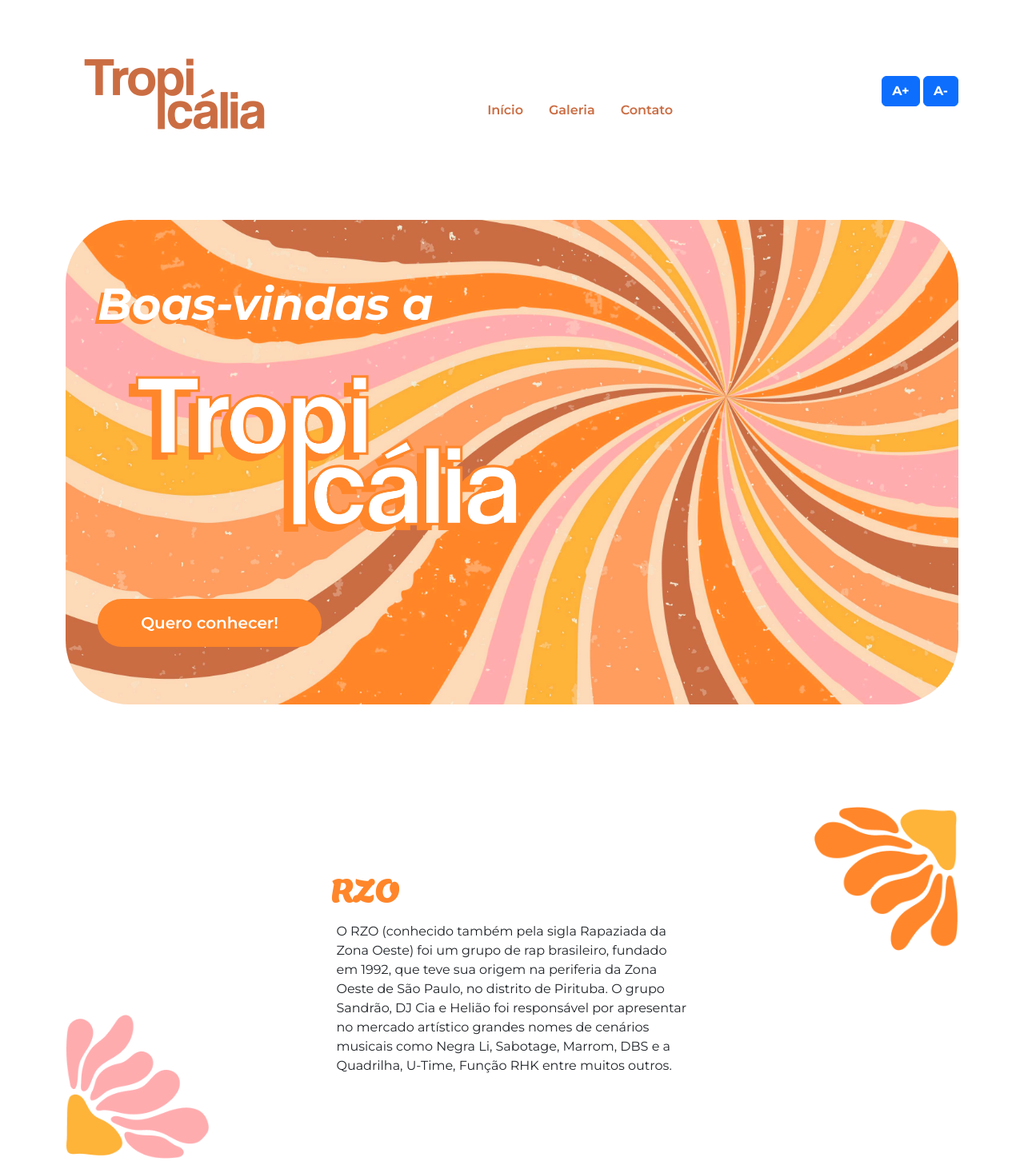
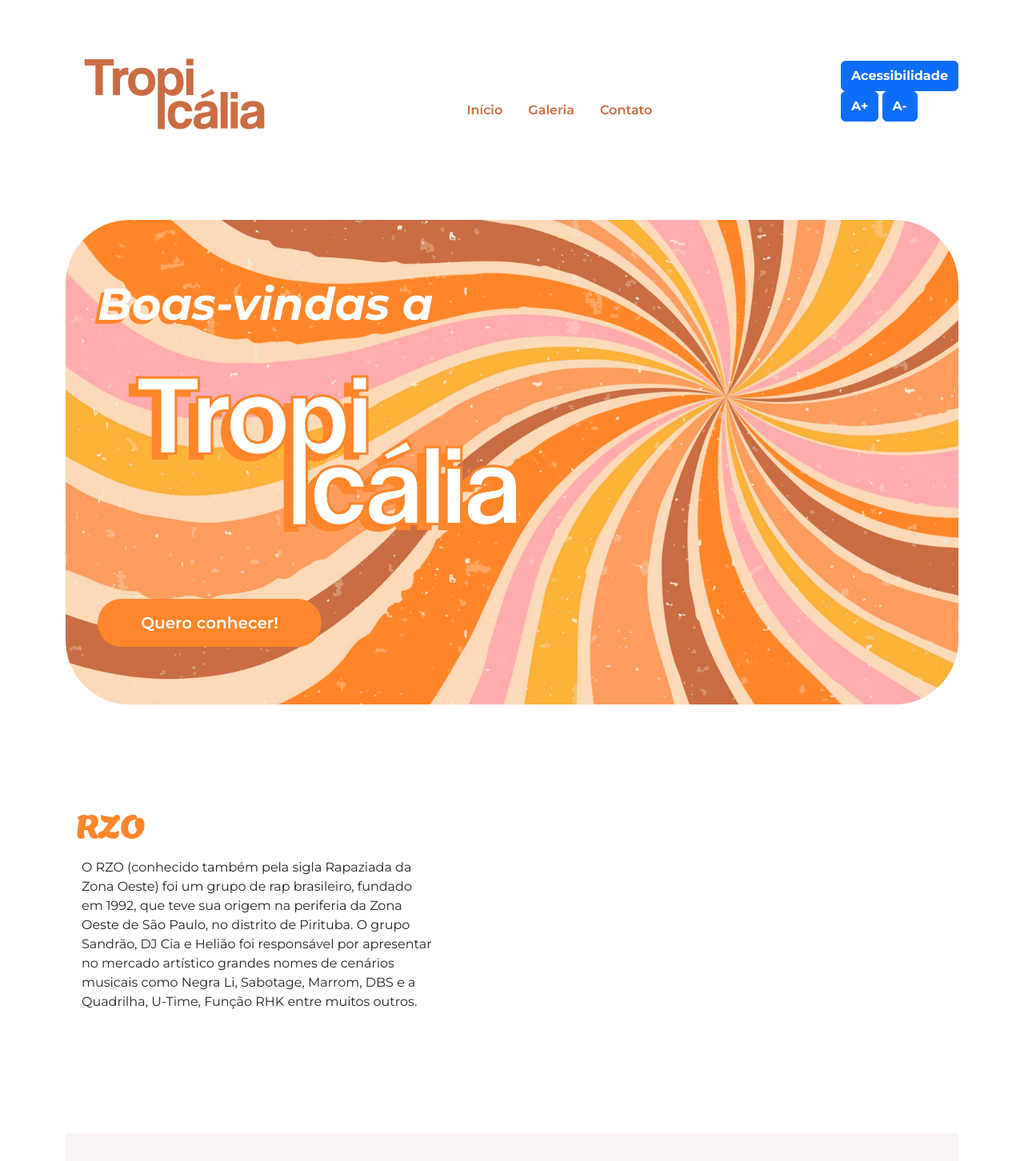
Before and after one commit to japatremzk/luv-, a plain HTML site: page index.html in a window 1280 px wide. Shown: the top 1452 px of the page at 80% size. Drawn offline with nearby package versions, Linux system fonts and the light colour scheme.

Commit message:
botao novo

```diff
--- a/index.html
+++ b/index.html
@@ -21,8 +21,14 @@
                 <li class="nav-item"><a class="nav-link" href="#galeria">Galeria</a></li>
                 <li class="nav-item"><a class="nav-link" href="#contato">Contato</a></li>
             </ul>
+
+            <div id="acessibilidade" class="menu-acessibilidade">
+                <button id="botao-acessibilidade" class="btn btn-primary rotacao-botao fw-bold">Acessibilidade</button>
+                <div id="opcoes-acessibilidade" class="opcoes-acessibilidade apresenta-lista">
+
             <div id="acessibilidade">
                 <button id="aumentar-fonte" class="btn btn-primary fw-bold">A+</button>
+
                 <button id="diminuir-fonte" class="btn btn-primary fw-bold">A-</button>
                 </div>
         </nav>
@@ -46,7 +52,7 @@
             </div>
         </section>
 
-        <section id="tropicalia" class="my-5 pt-6 secao-tropicalia">
+        <section id="RZO" class="my-5 pt-6 secao-Rapaziada Zona Oeste">
             <div class="container d-flex align-items-center ">
                   <div class="col-5">
                     <h2>RZO</h2>
```
